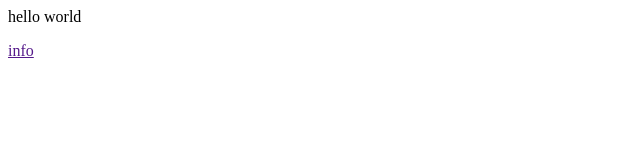
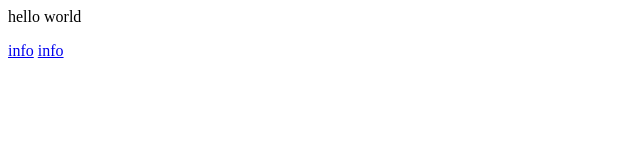
Before and after one commit to Menc0/gitdemo, a plain HTML site: page index.html in a window 1280 px wide. Shown: the full height of the page, 0-640 px from the left. Drawn offline with Linux system fonts and the light colour scheme.

Commit message:
Update index.html

```diff
--- a/index.html
+++ b/index.html
@@ -1,2 +1,3 @@
 <p>hello world</p>
-<a href = "">info</a>
+<a href = "https://menc0.github.io/gitdemo/info.html">info</a>
+<a href = "https://menc0.github.io/gitdemo/README">info</a>
```
